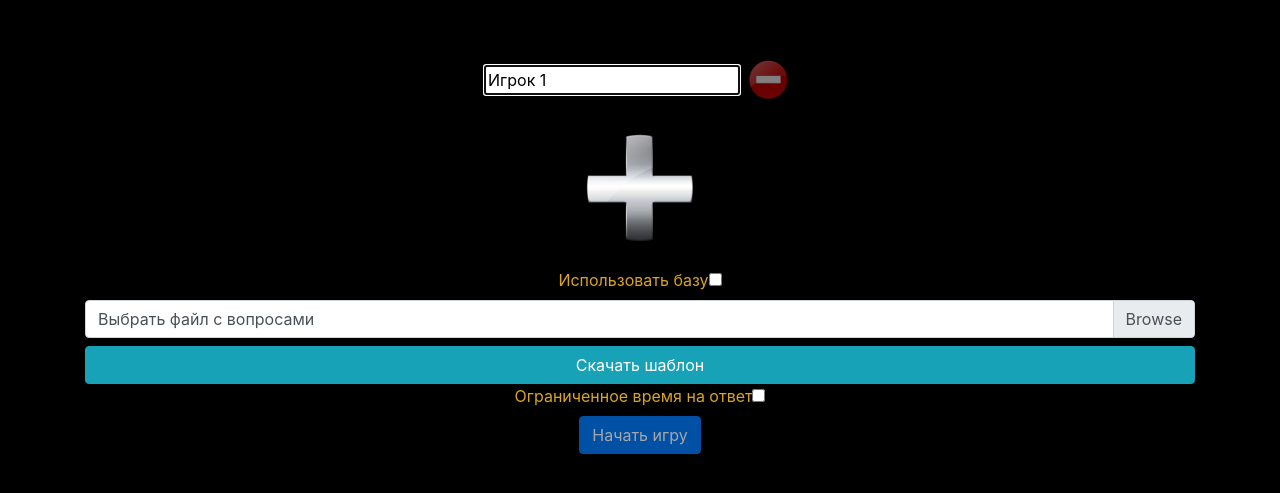
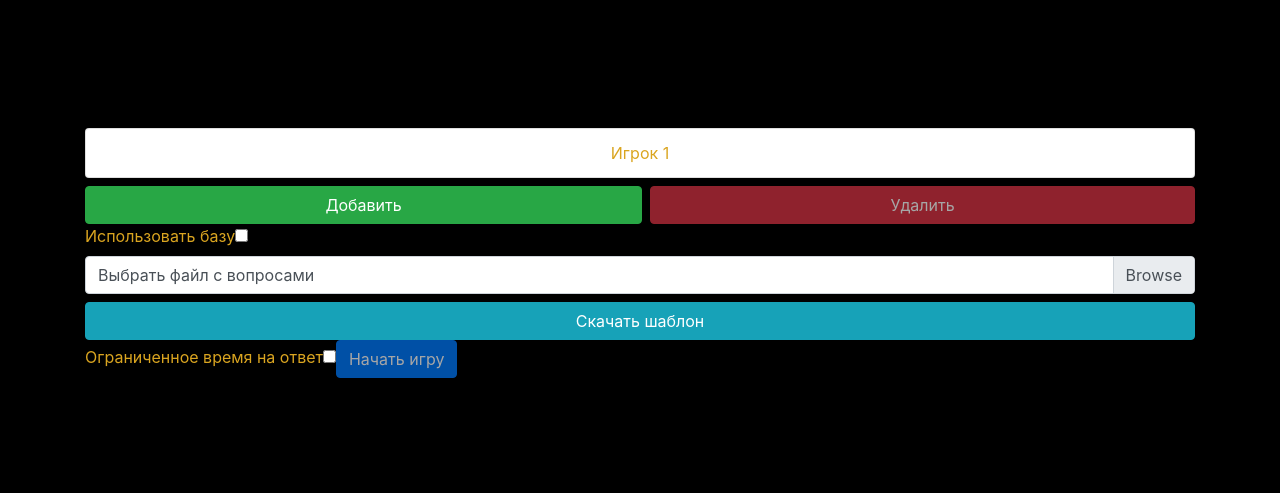
Before and after one commit to morozec/jeopardy, a React (Create React App) app: page /reg in a window 1280 px wide. Shown: the part 147-640 px from the top of the page. Built offline with nearby package versions, Linux system fonts and the light colour scheme; the HTML template or start-up script is replaced by a standard one.

Commit message:
добавление/удаление игроков

```diff
--- a/src/App.css
+++ b/src/App.css
@@ -217,3 +217,7 @@ html, body, #root{
 .final-round-topics{
   margin: 1rem 0;
 }
+
+.pointer{
+  cursor: pointer;
+}
--- a/src/components/Registration.js
+++ b/src/components/Registration.js
@@ -2,13 +2,18 @@ import React, { useState } from 'react'
 import { Link } from 'react-router-dom';
 import plus from './../img/plus.png'
 import minus from './../img/minus.png'
-import { Modal, Button, Container } from 'react-bootstrap';
+import { Modal, Button, Container, ListGroup, Form } from 'react-bootstrap';
 import Loading from './Loading';
 import { parseSelectedPackage, parseUserFile } from '../helpers/parsers';
-import {corsProxy, groupsApi} from '../helpers/constants'
+import { corsProxy, groupsApi } from '../helpers/constants'
 
 export default function Registration(props) {
     const [players, setPlayers] = useState(['Игрок 1'])
+    const [selectedPlayer, setSelectedPlayer] = useState(-1)
+    const [lastPlayerIndex, setLastPlayerIndex] = useState(1)
+    const [showNewPlayer, setShowNewPlayer] = useState(false)
+    const [newPlayerName, setNewPlayerName] = useState('');
+
     const [isDbSource, setIsDbSource] = useState(false)
     const [isLimitedTime, setIsLimitedTime] = useState(false)
     const [limitedTime, setLimitedTime] = useState(20)
@@ -31,15 +36,21 @@ export default function Registration(props) {
     }
 
     const handlePlus = () => {
-        const newPlayers = Object.assign([], players)
-        newPlayers.push(`Игрок ${players.length + 1}`)
-        setPlayers(newPlayers)
+        setNewPlayerName(`Игрок ${lastPlayerIndex + 1}`);
+        setShowNewPlayer(true);
     }
 
-    const handleMinus = (index) => {
-        if (index === 0) return
+    const handleAddNewPlayer = () => {
         const newPlayers = Object.assign([], players)
-        newPlayers.splice(index, 1)
+        newPlayers.push(newPlayerName)
+        setLastPlayerIndex(lastPlayerIndex + 1);
+        setPlayers(newPlayers)
+        setShowNewPlayer(false);
+    }
+
+    const handleRemove = () => {
+        const newPlayers = Object.assign([], players)
+        newPlayers.splice(selectedPlayer, 1)
         setPlayers(newPlayers)
     }
 
@@ -55,17 +66,21 @@ export default function Registration(props) {
         setLimitedTime(e.target.value)
     }
 
+    // const playersInputs = players.map((p, i) => (
+    //     <div className="player-input" key={i}>
+    //         <input value={p} autoFocus={i === 0}
+    //             onChange={(e) => handleChange(e.target.value, i)} />
+
+    //         <img src={minus} alt='remove player' className={`minus-img ${i === 0 ? 'disabled' : ''}`} onClick={() => handleMinus(i)} />
+
+    //     </div>
+    // ))
+
     const playersInputs = players.map((p, i) => (
-        <div className="player-input" key={i}>
-            <input value={p} autoFocus={i === 0}
-                onChange={(e) => handleChange(e.target.value, i)} />
-
-            <img src={minus} alt='remove player' className={`minus-img ${i === 0 ? 'disabled' : ''}`} onClick={() => handleMinus(i)} />
-
-        </div>
-    )
-
-    )
+        <ListGroup.Item className='text-center pointer' active={i === selectedPlayer} key={i} onClick={() => setSelectedPlayer(i)}>
+            {p}
+        </ListGroup.Item>
+    ))
 
     const handleUserLoadFile = (ev) => {
         const file = ev.target.files[0];
@@ -127,19 +142,38 @@ export default function Registration(props) {
         setShowError(false);
     }
 
+    const handleHideNewPlayer = () => setShowNewPlayer(false)
+
+    const handleNewPlayerLoad = () => {
+        let newPlayerNameInput = document.getElementById('new-player-name');
+        newPlayerNameInput.select();
+    }
 
     return (
         isLoading
             ? <Loading />
             : <div className='Registration'>
+
+                <Container>
+
+                    <ListGroup>
                         {playersInputs}
-                <img src={plus} alt='add player' className='plus-img' onClick={handlePlus} />
+                    </ListGroup>
+
+                    <div className='d-flex mt-2'>
+                        <Button variant='success' className='flex-fill mr-1' onClick={handlePlus}>Добавить</Button>
+                        <Button variant='danger' className='flex-fill ml-1' onClick={handleRemove}
+                            disabled={players.length <= 1 || selectedPlayer < 0 || selectedPlayer >= players.length}>
+                            Удалить
+                        </Button>
+                    </div>
+
                     <label>Использовать базу
                 <input type='checkbox' checked={isDbSource} onChange={handleIsDbSourceChange} />
                     </label>
 
                     {isDbSource &&
-                    <Container>
+
                         <div className="input-group mb-2">
                             <input
                                 type="text"
@@ -153,17 +187,15 @@ export default function Registration(props) {
                             </button>
                             </div>
                         </div>
-                    </Container>
+
                     }
 
                     {!isDbSource &&
-                    <Container>
                         <div className="custom-file mb-2">
                             <input type="file" className="custom-file-input" id="packageFile" accept='.json' onChange={handleUserLoadFile} required />
                             <label className="custom-file-label" htmlFor="packageFile">{userFileName !== '' ? userFileName : 'Выбрать файл с вопросами'}</label>
-                        </div>
-                        <Button variant='info' block href='/package.json' download>Скачать шаблон</Button>
-                    </Container>}
+                        </div>}
+                    {!isDbSource && <Button variant='info' block href='/package.json' download>Скачать шаблон</Button>}
 
                     <label>Ограниченное время на ответ
                 <input type='checkbox' checked={isLimitedTime} onChange={handleIsLimitedTimeChanged} />
@@ -205,12 +237,32 @@ export default function Registration(props) {
                         </Modal.Header>
                         <Modal.Body>{errorMessage}</Modal.Body>
                         <Modal.Footer>
-                        <Button variant="primary" block onClick={handleHideError}>
+                            <Button variant="secondary" block onClick={handleHideError}>
                                 Закрыть
                             </Button>
                         </Modal.Footer>
                     </Modal>
 
+                    <Modal show={showNewPlayer} onHide={handleHideNewPlayer} centered onShow={handleNewPlayerLoad}>
+                        <Modal.Header closeButton>
+                            <Modal.Title>Добавление игрока</Modal.Title>
+                        </Modal.Header>
+                        <Modal.Body>
+                            <Form.Control id='new-player-name' type="text" placeholder="Введите имя"
+                                value={newPlayerName} onChange={(e) => setNewPlayerName(e.target.value)}/>
+                        </Modal.Body>
+                        <Modal.Footer>
+                            <Button variant="primary" onClick={handleAddNewPlayer} disabled={newPlayerName === ''}>
+                                Принять
+                            </Button>
+                            <Button variant="secondary" onClick={handleHideNewPlayer}>
+                                Отмена
+                            </Button>
+                        </Modal.Footer>
+                    </Modal>
+
+                </Container>
+
             </div>
     )
 }
```
Lines whose indentation alone changed are shown as unchanged.
